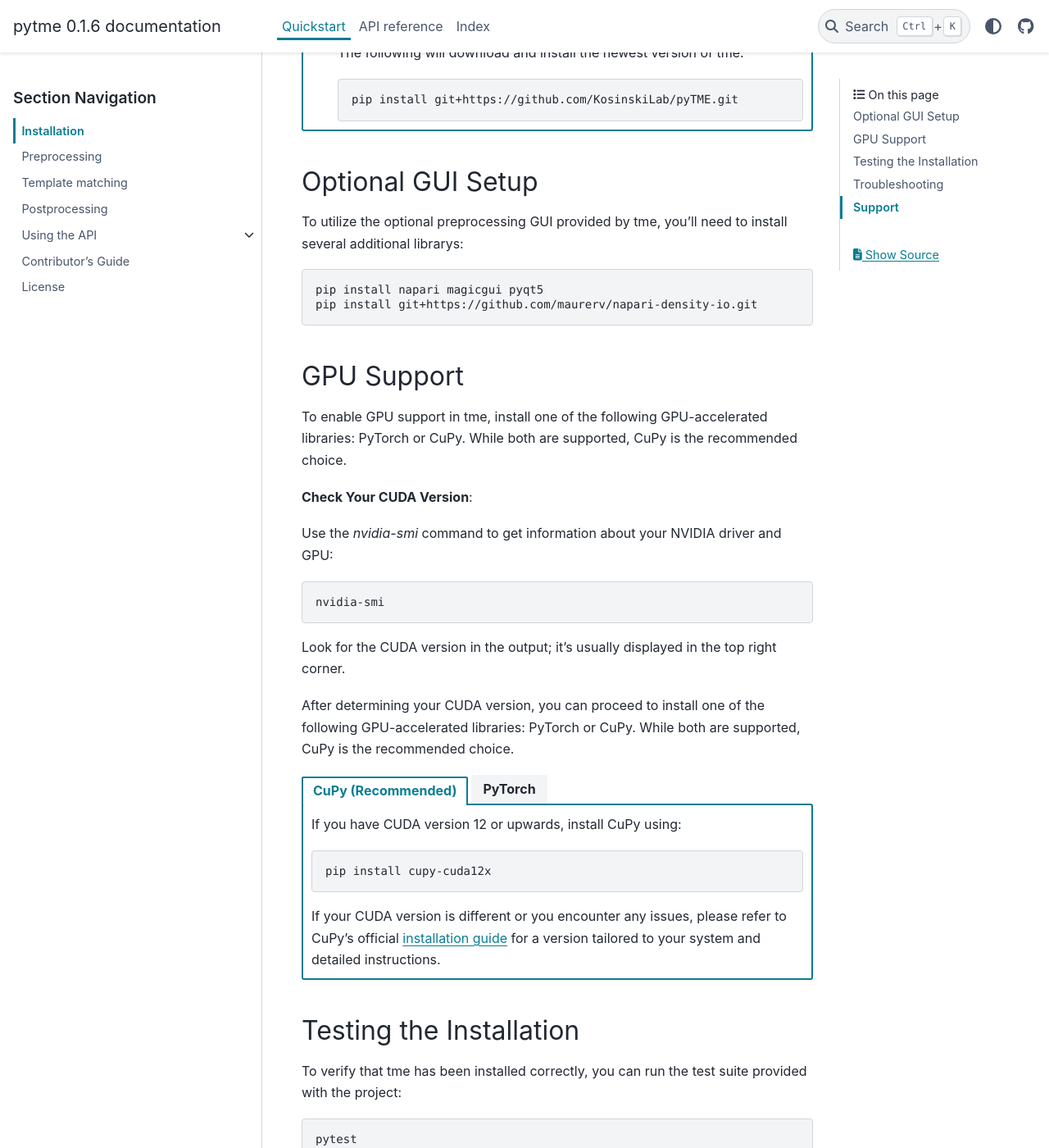
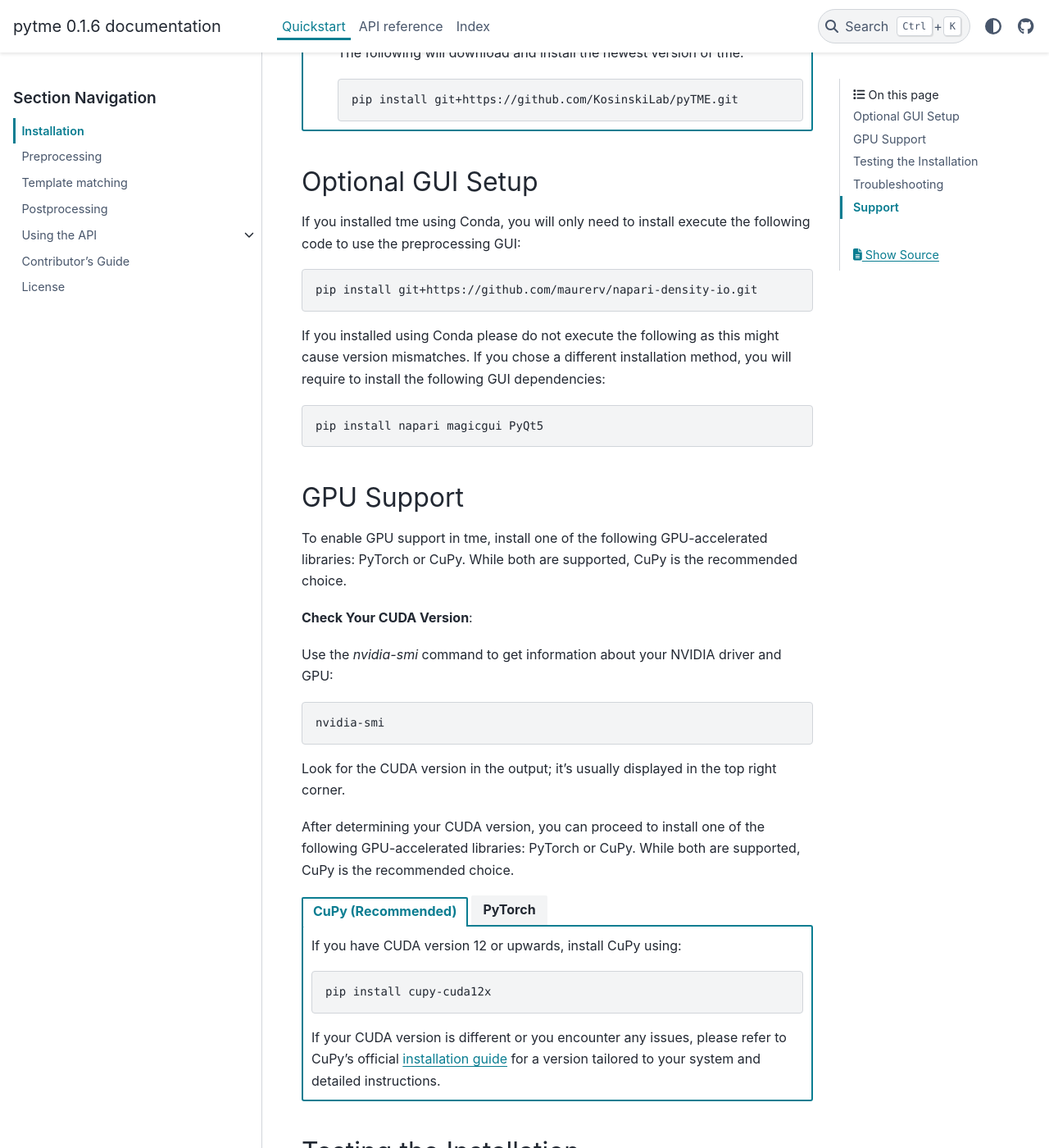
Before and after one commit to KosinskiLab/pyTME, a Sphinx documentation site: the page built from doc/quickstart/installation.rst, in a window 1280 px wide and 1400 px high, scrolled down 773 px. Shown: the whole window at 82% size. Built offline with Sphinx 7.4.7 and the PyData theme 0.15.4, drawn with Linux system fonts in a browser that asks for light colours; some of the changed text lies outside the part shown.

Commit message:
Minor revision of the documentation

```diff
--- a/doc/quickstart/installation.rst
+++ b/doc/quickstart/installation.rst
@@ -124,12 +124,17 @@ This section provides instructions on how to install the |project| library. Depe
 Optional GUI Setup
 ------------------
 
-To utilize the optional preprocessing GUI provided by |project|, you'll need to install several additional librarys:
+If you installed |project| using Conda, you will only need to install execute the following code to use the preprocessing GUI:
 
 .. code-block:: bash
 
-   pip install napari magicgui pyqt5
    pip install git+https://github.com/maurerv/napari-density-io.git
+
+If you installed using Conda please do not execute the following as this might cause version mismatches. If you chose a different installation method, you will require to install the following GUI dependencies:
+
+.. code-block:: bash
+
+   pip install napari magicgui PyQt5
 
 
 GPU Support
@@ -177,10 +182,12 @@ After determining your CUDA version, you can proceed to install one of the follo
 Testing the Installation
 ------------------------
 
-To verify that |project| has been installed correctly, you can run the test suite provided with the project:
+To verify that |project| has been installed correctly, you can run the test suite provided with the project as follows:
 
 .. code-block:: bash
 
+   git clone https://github.com/KosinskiLab/pyTME.git
+   cd pytme
    pytest
 
 If the tests pass without any errors, |project| has been successfully installed.
--- a/doc/quickstart/match_template.rst
+++ b/doc/quickstart/match_template.rst
@@ -140,7 +140,7 @@ The following outlines some typical use cases of ``match_template.py``.
                 -i emd_3228.map.gz \
                 --invert_target_contrast
 
-        As we have seen in the :doc:`Postprocessing <postprocessing>` guide, template matching accuracy can benefit from the usage of masks to emphasise paticular components of the template and the application of filters to the data. In order to design a suitable mask, we first resample the template to the sampling rate of the tomogram using :py:meth:`tme.density.Density.resample` from within python.
+        As we have seen in the :doc:`Preprocessing <preprocessing>` guide, template matching accuracy can benefit from the usage of masks to emphasise paticular components of the template and the application of filters to the data. In order to design a suitable mask, we first resample the template to the sampling rate of the tomogram using :py:meth:`tme.density.Density.resample` from within python.
 
         .. code-block:: python
 
--- a/doc/quickstart/postprocessing.rst
+++ b/doc/quickstart/postprocessing.rst
@@ -35,7 +35,7 @@ The ``postprocess.py`` command-line tool can be used to analyze the results gene
 
         .. note::
 
-            |project| uses the zyx convention, like the CCP4/MRC format. In `IMOD <https://bio3d.colorado.edu/imod/>`_ terms, a file read by :py:meth:`tme.density.Density.from_file` with data shape 500, 928, 960, will contain 960 columns, 928 rows and 500 sections. Similarly, the reported Euler angles are in zyx convention (see :py:meth:`tme.matching_utils.euler_to_rotationmatrix` for reference).
+            |project| uses the zyx convention, like the CCP4/MRC format. In `IMOD <https://bio3d.colorado.edu/imod/>`_ terms, a file read by :py:meth:`tme.density.Density.from_file` with data shape 500, 928, 960, will contain 960 columns, 928 rows and 500 sections. Similarly, the reported Euler angles are in intrinsic zyx convention (see :py:meth:`tme.matching_utils.euler_to_rotationmatrix` for reference).
 
     .. tab-item:: Alignments
 
@@ -82,7 +82,7 @@ The ``postprocess.py`` command-line tool can be used to analyze the results gene
                 --output_format relion \
                 --min_distance 20 \
                 --number_of_peaks 1000 \
-                -—wegde_mask mask.mrc
+                -—wedge_mask mask.mrc
 
         .. note::
 
```
Also changed, not shown: 1 other file.
